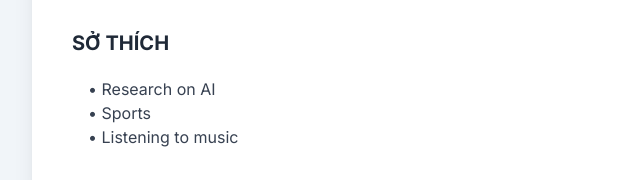
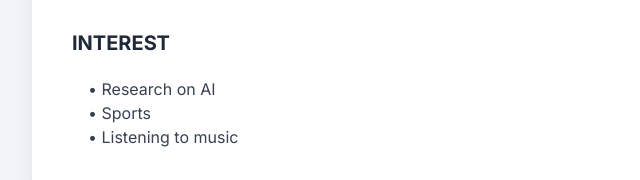
Before and after one commit to ducklong0210/ducklong0210.github.io, a plain HTML site: page mycveng.html in a window 1280 px wide. Shown: the part 1643-1823 px from the top of the page, 160-800 px from the left. Drawn offline with nearby package versions, Linux system fonts and the light colour scheme.

Commit message:
Update mycveng.html

```diff
--- a/mycveng.html
+++ b/mycveng.html
@@ -184,7 +184,7 @@
 
         <!-- Hobbies Section -->
         <section>
-            <h2 class="section-heading pb-1 text-xl font-bold text-gray-800 uppercase">Sở Thích</h2>
+            <h2 class="section-heading pb-1 text-xl font-bold text-gray-800 uppercase">Interest</h2>
             <ul class="list-none pl-4 mt-4 text-base text-gray-700">
                 <li>• Research on AI</li>
                 <li>• Sports</li>
```
